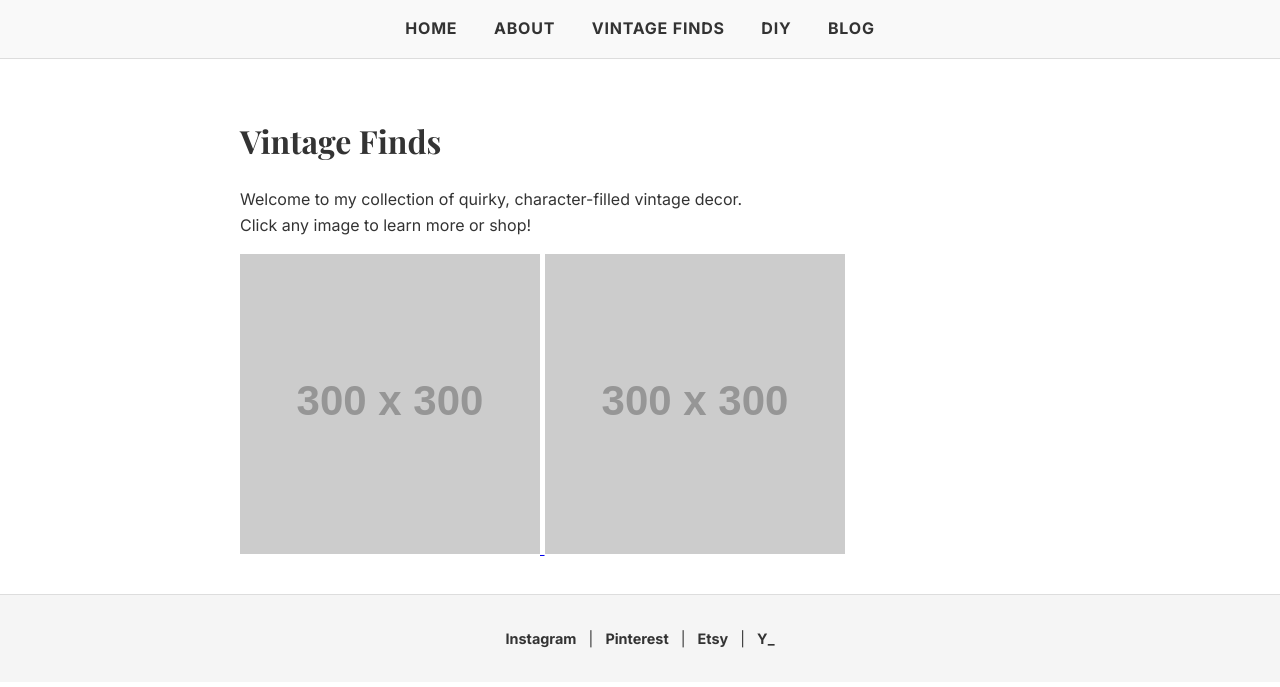
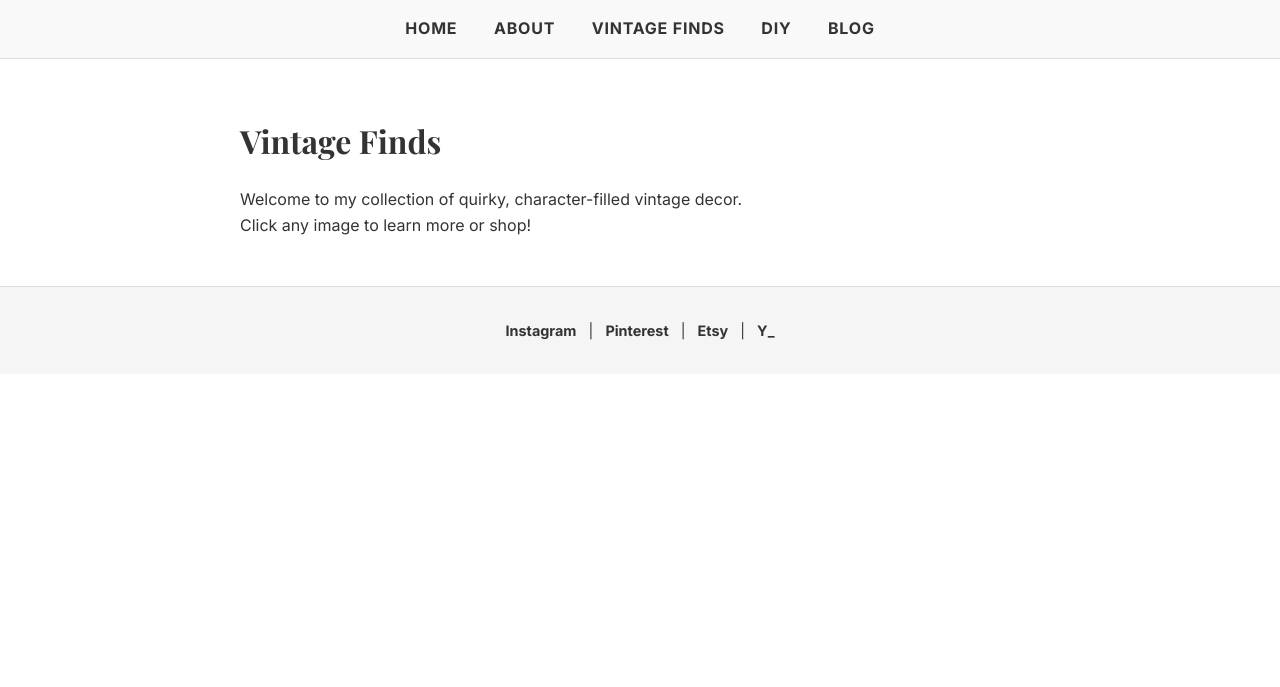
Before and after one commit to hannistudios/hannistudios.github.io, a Jekyll site: the page built from vintage.md, in a window 1280 px wide. Shown: the top 687 px of the page. Built offline with Jekyll 4.4.1, drawn with Linux system fonts in a browser that asks for light colours.

Commit message:
erasing images

```diff
--- a/vintage.md
+++ b/vintage.md
@@ -8,12 +8,3 @@ permalink: /vintage/
 
 Welcome to my collection of quirky, character-filled vintage decor.
 Click any image to learn more or shop!
-
-<div class="grid">
-  <a href="https://etsy.com/listing/1" target="_blank">
-    <img src="https://via.placeholder.com/300x300.png?text=Item+1" alt="Vintage item 1">
-  </a>
-  <a href="https://etsy.com/listing/2" target="_blank">
-    <img src="https://via.placeholder.com/300x300.png?text=Item+2" alt="Vintage item 2">
-  </a>
-</div>
```
